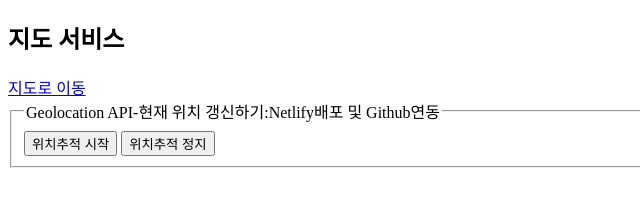
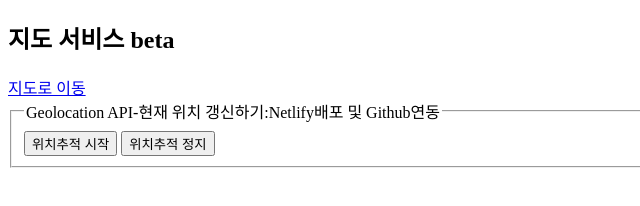
Before and after one commit to ghwoo93/GeoLocation, a plain HTML site: page index.html in a window 1280 px wide. Shown: the full height of the page, 0-640 px from the left. Drawn offline with Linux system fonts and the light colour scheme.

Commit message:
beta comment add

```diff
--- a/index.html
+++ b/index.html
@@ -6,7 +6,7 @@
     <title>Document</title>
 </head>
 <body>
-    <h2>지도 서비스</h2>
+    <h2>지도 서비스 beta</h2>
     <a href="kakaomap.html">지도로 이동</a>
     <fieldset>
         <legend>Geolocation API-현재 위치 갱신하기:Netlify배포 및 Github연동</legend>
```
